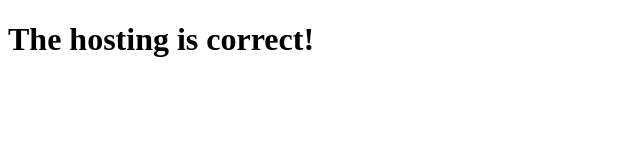
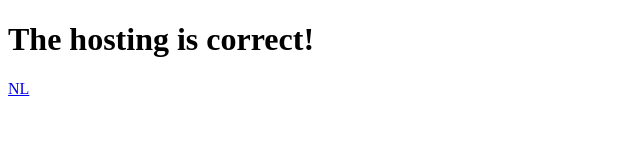
Before and after one commit to Codetijl/Codetijl.github.io, a plain HTML site: page index.html in a window 1280 px wide. Shown: the full height of the page, 0-640 px from the left. Drawn offline with Linux system fonts and the light colour scheme.

Commit message:
Update index.html

```diff
--- a/index.html
+++ b/index.html
@@ -6,5 +6,6 @@
   </head>
   <body>
     <h1>The hosting is correct!</h1>
+    <a href="nl.html">NL</a>
   </body>
 </html>
```
